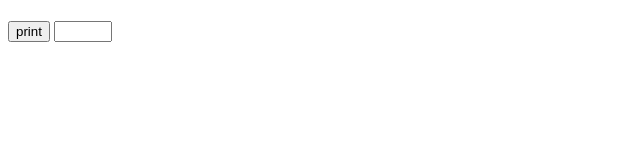
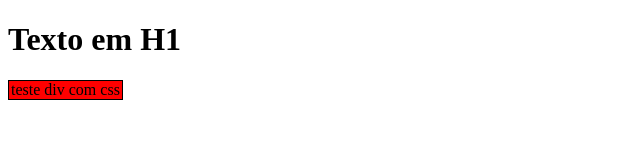
Before and after one commit to vinicius023/curso-git, a plain HTML site: page index.html in a window 1280 px wide. Shown: the whole page, without its empty margins (0-640 px from the left). Drawn offline with Linux system fonts and the light colour scheme.

Commit message:
inicio design

```diff
--- a/index.html
+++ b/index.html
@@ -1,36 +1,11 @@
 <!DOCTYPE html>
 <html>
     <head>
-        <title>teste classes</title>
+        <link rel="stylesheet" href="style.css">
+        <title>Titulo da Pagina</title>
     </head>
-
-    <script>
-        function print() {
-            var valorKM = document.getElementsByName("valorKM").value;
-            document.getElementsByName("valorKM").style.color = "blue";
-            debugger;
-            document.getElementsByName("valorKM").style.display = "none";
-            document.getElementById("um").style.display = "block";
-            if(valorKM){
-                document.getElementById("um").innerHTML(valorKM);
-            } else {
-                document.getElementById("um").innerHTML("");
-            }
-        }
-
-    </script>
-    <style>
-        #um {
-            width: 50px;
-            border: 1px solid black;
-            background: white;
-            display: none;
-        }
-    </style>
     <body>
-        <h1></h1>
-        <button onclick="print()">print</button>
-        <input type="money" name="valorKM" style="width:50px" maxlength="22" autocomplete="off">
-        <div id="um"></div>
+        <h1>Texto em H1</h1>
+        <div id="um">teste div com css</div>
     </body>
 </html>
--- /dev/null
+++ b/style.css
@@ -0,0 +1,6 @@
+#um {
+    width: fit-content;
+    padding: 0 2px;
+    border: 1px solid black;
+    background: red;
+}
```
